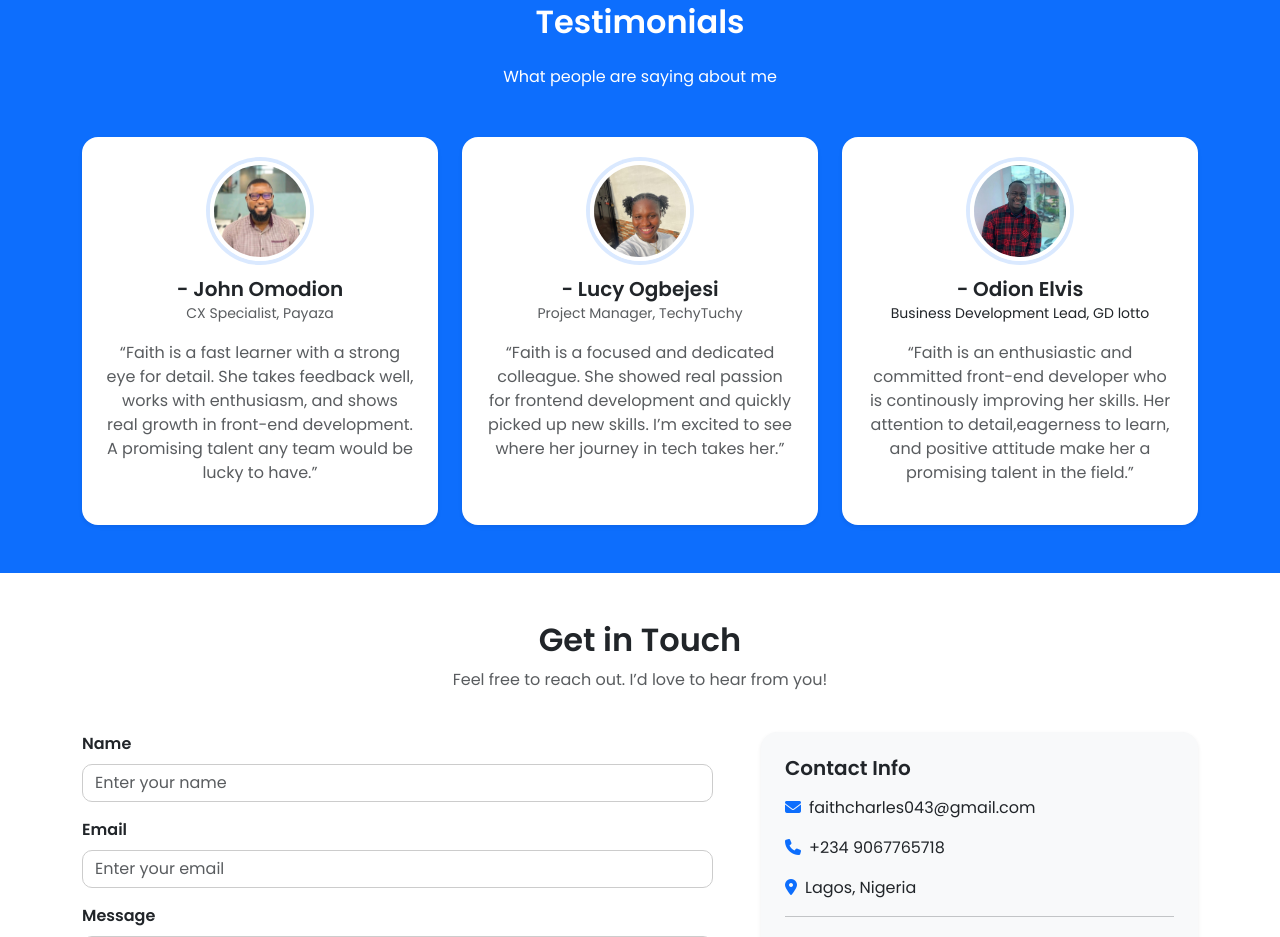
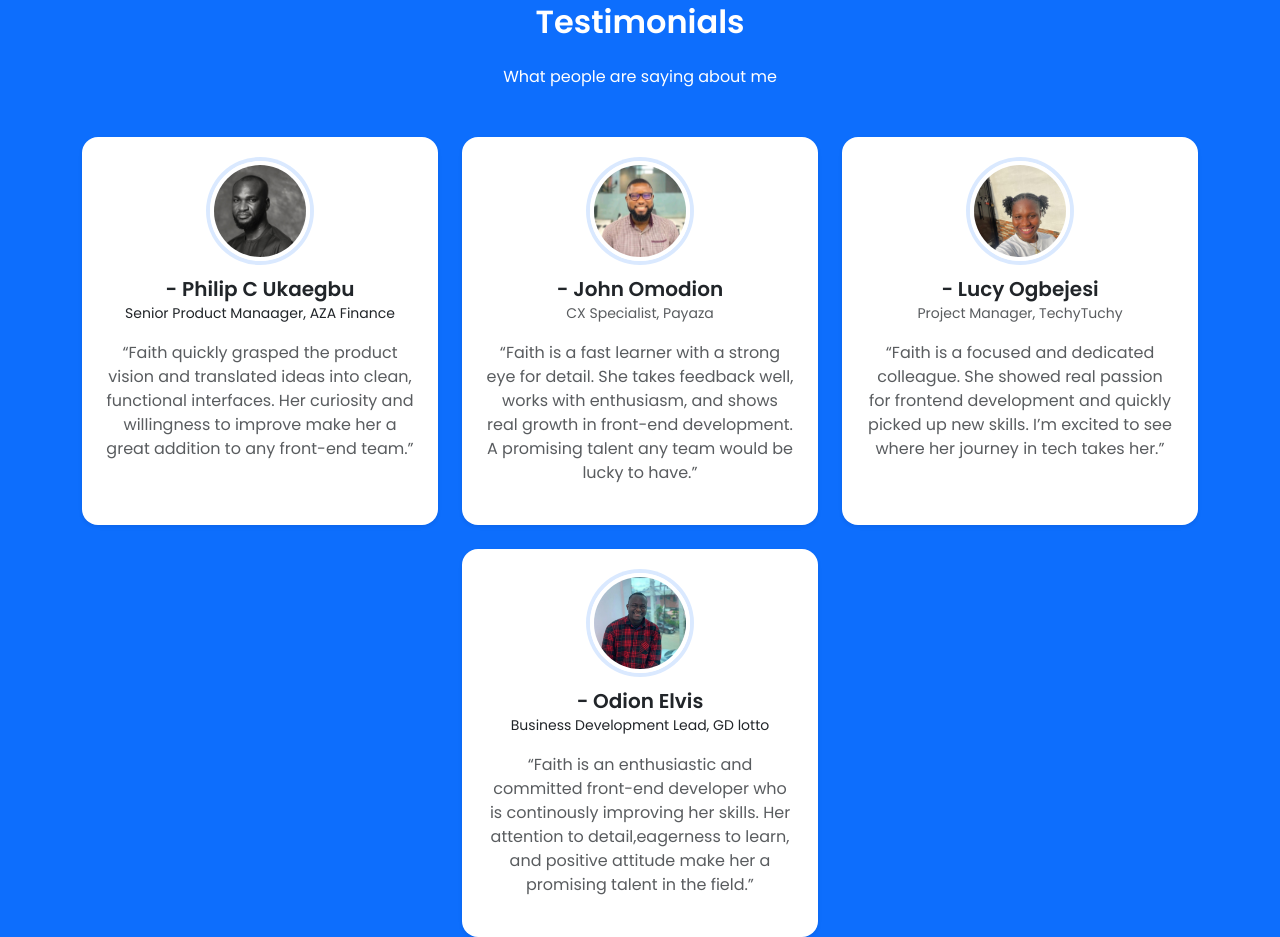
Before and after one commit to Faithcharles043/portfoliosite, a plain HTML site: page index.html in a window 1280 px wide. Shown: the part 1491-2428 px from the top of the page. Drawn offline with nearby package versions, Linux system fonts and the light colour scheme.

Commit message:
updatetext

```diff
--- a/index.html
+++ b/index.html
@@ -203,6 +203,20 @@
 
     <div class="row g-4 justify-content-center">
       <!-- Testimonial Card 1 -->
+
+       <!-- Testimonial Card 1 -->
+       <div class="col-md-6 col-lg-4">
+        <div class="testimonial-card p-4 bg-white rounded-4 shadow-sm h-100">
+          <img src="philip.jpeg" alt="Client 3" class="testimonial-img mb-3">
+          <h5 class="fw-semibold mb-0">- Philip C Ukaegbu</h5>
+          <small class="text-mute">Senior Product Manaager, AZA Finance</small>
+          <p class="mt-3 text-muted">
+            “Faith quickly grasped the product vision and translated ideas into clean, functional interfaces. Her curiosity and willingness to improve make her a great addition to any front-end team.”
+          </p>
+        </div>
+      </div>
+
+      <!-- Testimonial Card 2-->
       <div class="col-md-6 col-lg-4">
         <div class="testimonial-card p-4 bg-white rounded-4 shadow-sm h-100">
           <img src="johnomodion.jpeg" alt="Client 1" class="testimonial-img mb-3">
@@ -214,7 +228,7 @@
         </div>
       </div>
 
-      <!-- Testimonial Card 2 -->
+      <!-- Testimonial Card 3 -->
       <div class="col-md-6 col-lg-4">
         <div class="testimonial-card p-4 bg-white rounded-4 shadow-sm h-100">
           <img src="Lucy.jpeg" alt="Client 2" class="testimonial-img mb-3">
@@ -226,7 +240,7 @@
         </div>
       </div>
 
-      <!-- Testimonial Card 3 -->
+      <!-- Testimonial Card 4-->
       <div class="col-md-6 col-lg-4">
         <div class="testimonial-card p-4 bg-white rounded-4 shadow-sm h-100">
           <img src="odion elvis.jpeg" alt="Client 3" class="testimonial-img mb-3">
@@ -237,8 +251,6 @@
           </p>
         </div>
       </div>
-
-
 
 
 
```
Also changed, not shown: philip.jpeg (added).
